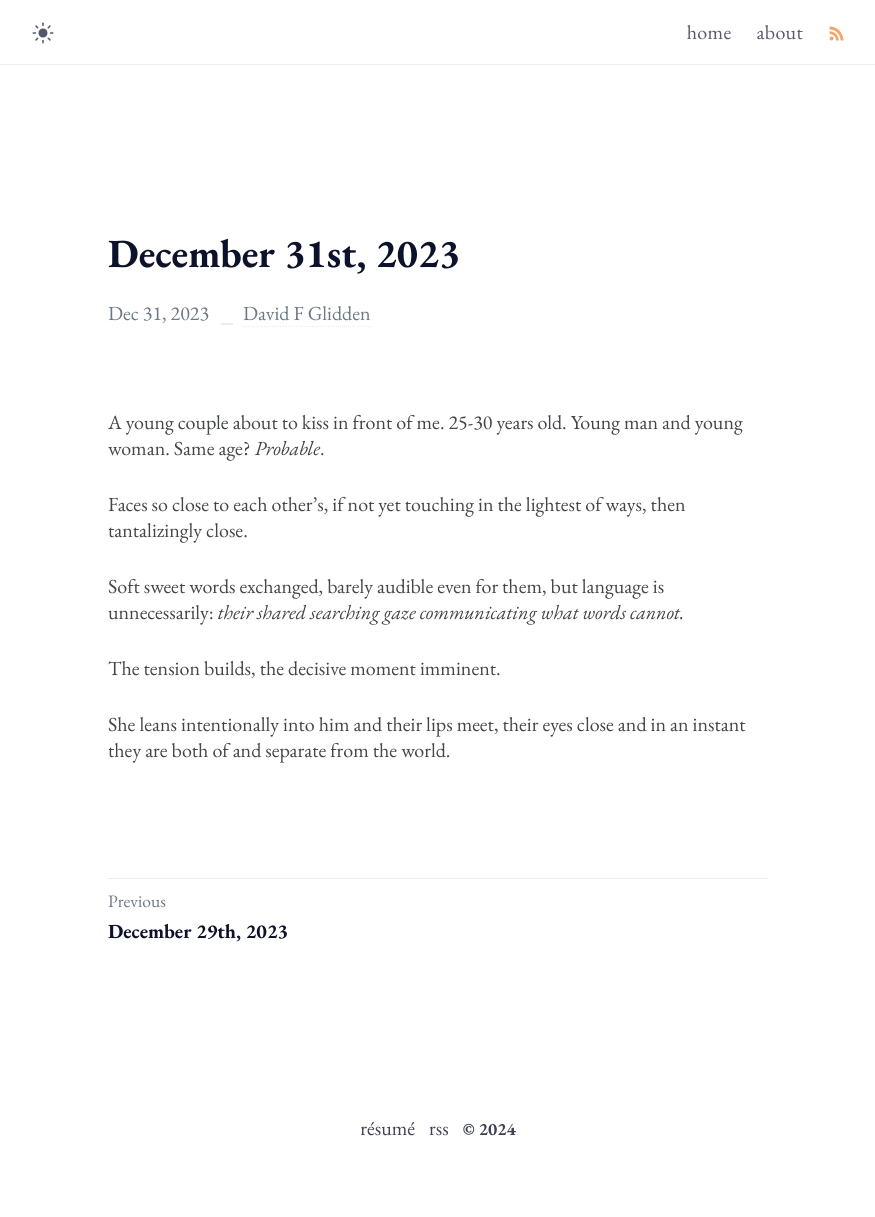
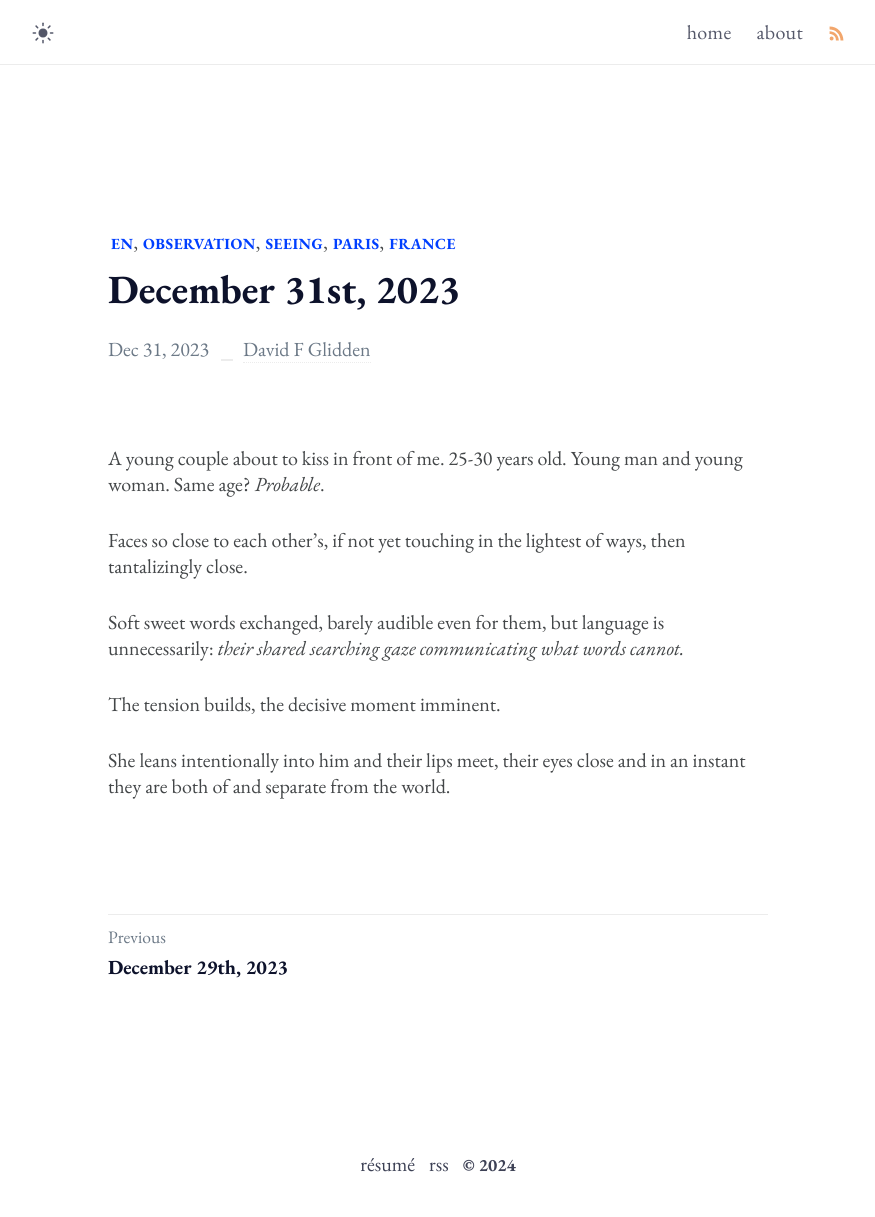
Before and after one commit to davidglidden/davidglidden.github.io, a Jekyll site: the page built from _posts/2023-12-31-December 31st, 2023.md, in a window 1280 px wide. Shown: the whole page, without its empty margins (202-1077 px from the left). Built offline with Jekyll 4.4.1, drawn with Linux system fonts in a browser that asks for light colours; before the commit the page ends 1181 px from its top, so only the background shows below that.

Commit message:
Update 2023-12-31-December 31st, 2023.md
forgot meta data

```diff
--- a/_posts/2023-12-31-December 31st, 2023.md
+++ b/_posts/2023-12-31-December 31st, 2023.md
@@ -1,3 +1,8 @@
+---
+title: December 31st, 2023
+date: 2023-12-31
+tags: [en, observation, seeing, Paris, France]
+---
 
 A young couple about to kiss in front of me. 25-30 years old. Young man and young woman. Same age? *Probable*.
 
```
